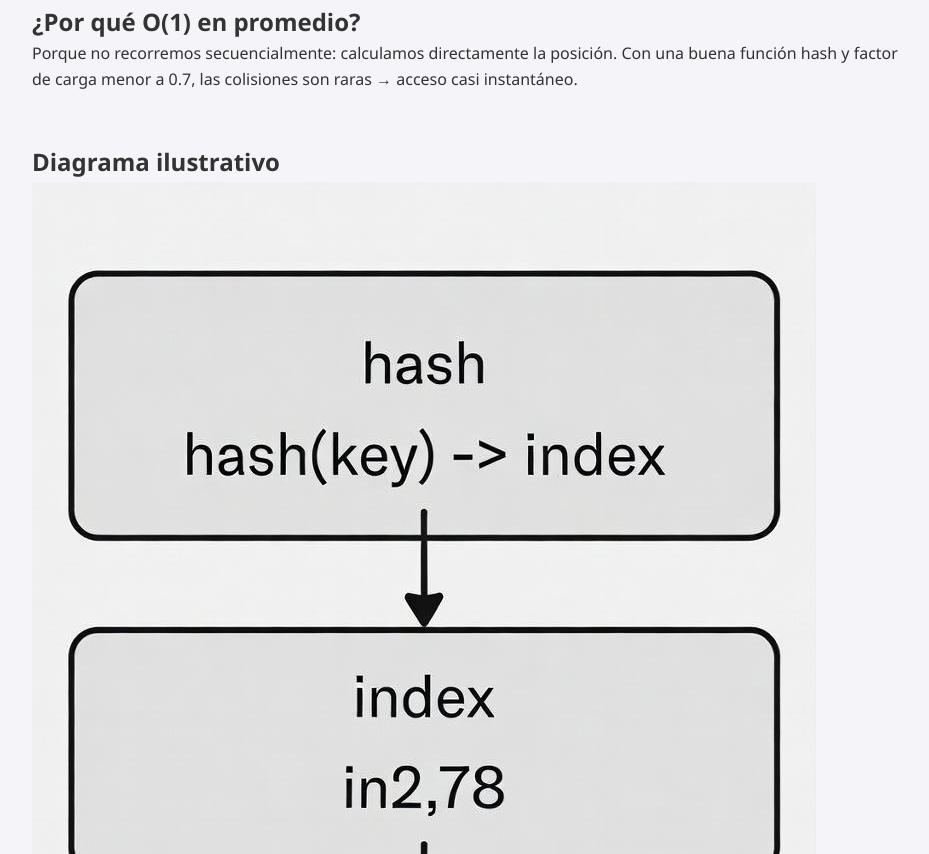
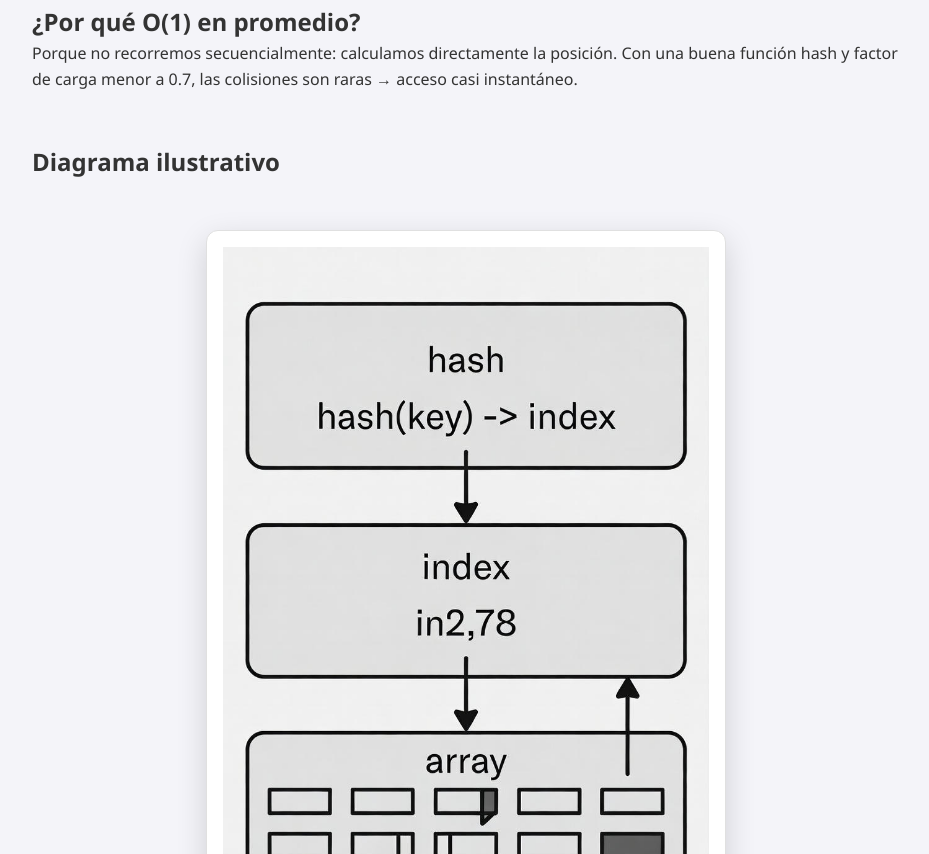
Before and after one commit to AndryBuitrago/Blog_hash_table, a plain HTML site: page article/intro-hash-tables.html in a window 1280 px wide. Shown: the part 786-1640 px from the top of the page, without its empty margins (174-1103 px from the left). Drawn offline with Linux system fonts and the light colour scheme.

Commit message:
Update style.css

```diff
--- a/css/style.css
+++ b/css/style.css
@@ -1,3 +1,5 @@
+
+
 /* Reset básico */
 * { margin:0; padding:0; box-sizing:border-box; }
 body { font-family: 'Segoe UI', system-ui, sans-serif; line-height:1.6; background:#f4f4f9; color:#333; }
@@ -78,3 +80,24 @@ footer { text-align:center; padding:2rem; background:#333; color:#ddd; margin-to
 @media (max-width: 600px) {
   header h1 { font-size: 2.2rem; }
 }
+
+/*  IMÁGENES   */
+.full {
+  display: block;                    /* Para que respete los márgenes */
+  max-width: 70%;                   /* Responsive en móvil */
+  width: 60%;                        /* Un poco más ancho en pantallas grandes */
+  height: auto;                      /* Mantiene proporción */
+  margin: 3rem auto;                 /* Espacio arriba/abajo + centrado */
+  border-radius: 12px;               /* Bordes suaves */
+  box-shadow: 0 10px 30px rgba(0, 0, 0, 0.15); /* Sombra elegante */
+  border: 1px solid #e0e0e0;         /* Borde sutil (opcional, queda muy pro) */
+  background: white;                 /* Fondo blanco por si la imagen tiene transparencia */
+  padding: 1rem;                     /* Un pequeño margen interno */
+  box-sizing: border-box;
+}
+
+.full:hover {
+  transform: translateY(-4px);
+  box-shadow: 0 16px 40px rgba(0, 0, 0, 0.2);
+  transition: all 0.3s ease;
+}
```
